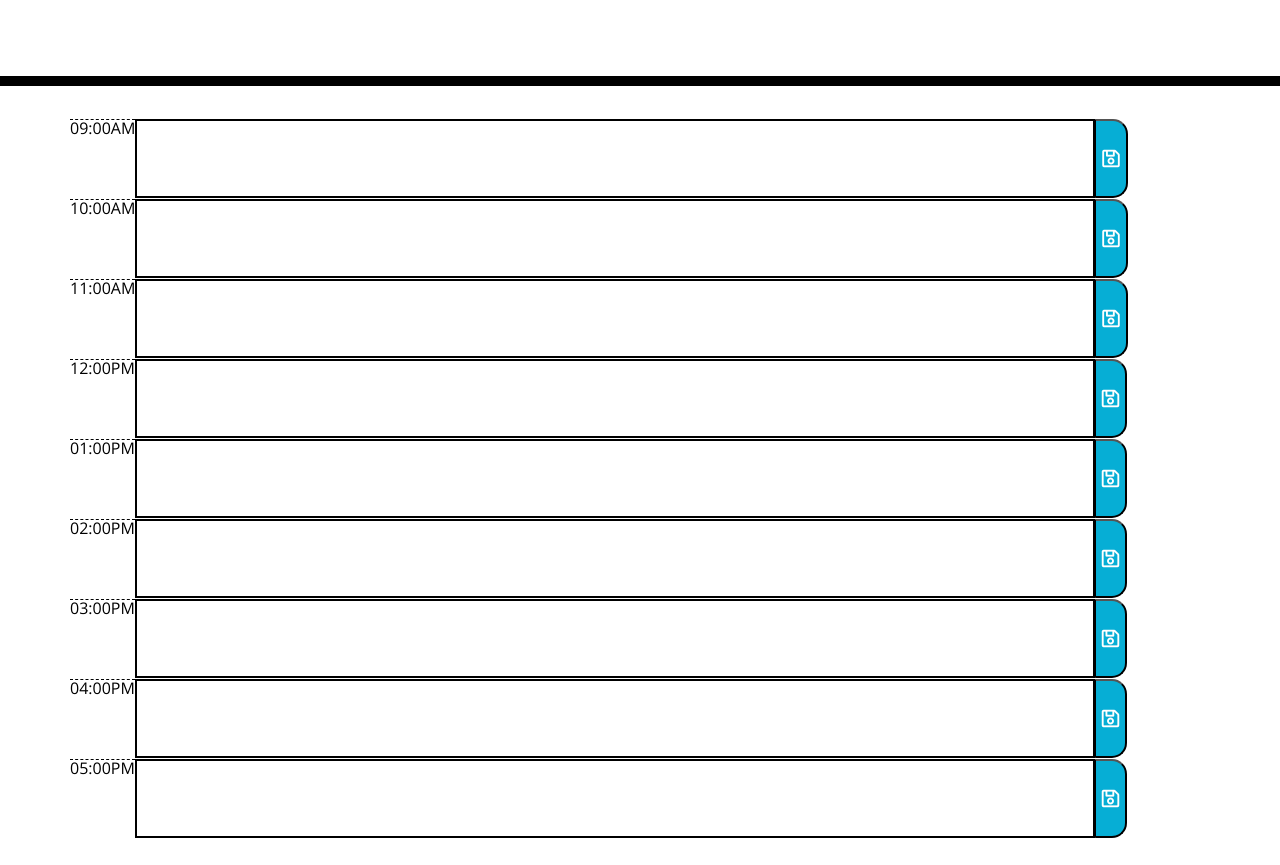
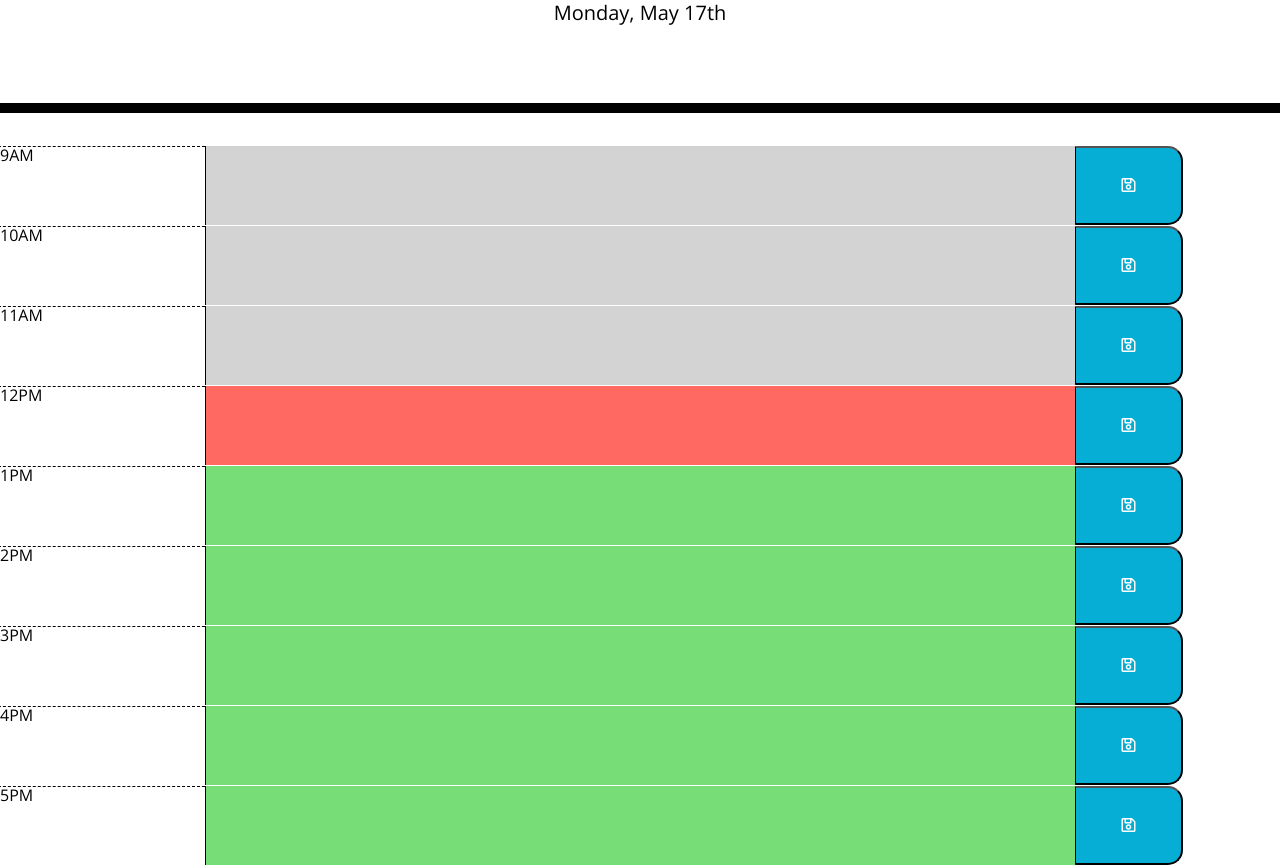
Before and after one commit to anhcu/Work-Day-Scheduler, a plain HTML site: page index.html in a window 1280 px wide. Shown: the part 182-1047 px from the top of the page. Before the commit the page ends 1020 px from the top, so only its background shows below. Drawn offline with nearby package versions, Linux system fonts and the light colour scheme.

Commit message:
update date

```diff
--- a/index.html
+++ b/index.html
@@ -18,7 +18,10 @@
       href="https://fonts.googleapis.com/css?family=Open+Sans&display=swap"
       rel="stylesheet"
     />
+
+    <link href="https://cdn.jsdelivr.net/npm/bootstrap@5.0.1/dist/css/bootstrap.min.css" rel="stylesheet" integrity="sha384-+0n0xVW2eSR5OomGNYDnhzAbDsOXxcvSN1TPprVMTNDbiYZCxYbOOl7+AMvyTG2x" crossorigin="anonymous">
     <link rel="stylesheet" href="style.css" />
+
     <title>Work Day Scheduler</title>
   </head>
 
@@ -27,74 +30,84 @@
       <h1 class="display-3">Work Day Scheduler</h1>
       <p class="lead">A simple calendar app for scheduling your work day</p>
       <p id="currentDay" class="lead"></p>
+
     </header>
 
 
-    <div class="container">
+
       <!-- Timeblocks go here -->
-        <div class="row">
-          <div class="hour">09:00AM</div>
-          <textarea></textarea>
-          <button class="saveBtn"><i class="far fa-save"></i></button>
-        </div>
+    <div class="container"></div>
+      <div class="row">
+          <div class="hour col-sm-2">9AM</div>
+          <textarea class="text col-sm-8" id="past"></textarea>
+          <button id="add" class="saveBtn () col-sm-1"><i class="far fa-save"></i></button>
+      </div>
 
-        <div class="row">
-          <div class="hour">10:00AM</div>
-          <textarea></textarea>
-          <button class="saveBtn"><i class="far fa-save"></i></button>
-        </div>
 
-        <div class="row">
-          <div class="hour">11:00AM</div>
-          <textarea></textarea>
-          <button class="saveBtn"><i class="far fa-save"></i></button>
-        </div>
+      <div class="row">
+          <div class="hour col-sm-2">10AM</div>
+          <textarea class="col-sm-8" id="past"></textarea>
+          <button class="saveBtn col-sm-1"><i class="far fa-save"></i></button>
+      </div>
 
-        <div class="row">
-          <div class="hour">12:00PM</div>
-          <textarea></textarea>
-          <button class="saveBtn"><i class="far fa-save"></i></button>
-        </div>
 
-        <div class="row">
-          <div class="hour">01:00PM</div>
-          <textarea></textarea>
-          <button class="saveBtn"><i class="far fa-save"></i></button>
-        </div>
+      <div class="row">
+          <div class="hour col-sm-2">11AM</div>
+          <textarea class="col-sm-8" id="past"></textarea>
+          <button class="saveBtn col-sm-1"><i class="far fa-save"></i></button>
+      </div>
 
-        <div class="row">
-          <div class="hour">02:00PM</div>
-          <textarea></textarea>
-          <button class="saveBtn"><i class="far fa-save"></i></button>
-        </div>
 
-        <div class="row">
-          <div class="hour">03:00PM</div>
-          <textarea></textarea>
-          <button class="saveBtn"><i class="far fa-save"></i></button>
-        </div>
+      <div class="row">
+        <div class="hour col-sm-2">12PM</div>
+        <textarea class="col-sm-8" id="present"></textarea>
+        <button class="saveBtn col-sm-1"><i class="far fa-save"></i></button>
+      </div>
 
-        <div class="row">
-          <div class="hour">04:00PM</div>
-          <textarea></textarea>
-          <button class="saveBtn"><i class="far fa-save"></i></button>
-        </div>
 
-        <div class="row">
-          <div class="hour">05:00PM</div>
-          <textarea></textarea>
-          <button class="saveBtn"><i class="far fa-save"></i></button>
-        </div>
+      <div class="row">
+        <div class="hour col-sm-2">1PM</div>
+        <textarea class="col-sm-8" id="future"></textarea>
+        <button class="saveBtn col-sm-1"><i class="far fa-save"></i></button>
+      </div>
+
+
+      <div class="row">
+          <div class="hour col-sm-2" >2PM</div>
+          <textarea class="col-sm-8"id="future"></textarea>
+          <button class="saveBtn col-sm-1"><i class="far fa-save"></i></button>
+      </div>
+
+
+      <div class="row">
+          <div class="hour col-sm-2">3PM</div>
+          <textarea class="col-sm-8" id="future"></textarea>
+          <button class="saveBtn col-sm-1"><i class="far fa-save"></i></button>
+      </div>
+
+
+      <div class="row">
+        <div class="hour col-sm-2">4PM</div>
+        <textarea class="col-sm-8" id="future"></textarea>
+        <button class="saveBtn col-sm-1"><i class="far fa-save"></i></button>
+      </div>
+
+      <div class="row">
+        <div class="hour col-sm-2">5PM</div>
+        <textarea class="col-sm-8" id="future"></textarea>
+        <button class="saveBtn col-sm-1"><i class="far fa-save"></i></button>
+      </div>
 
     </div>
 
     <script src="https://cdnjs.cloudflare.com/ajax/libs/jquery/3.2.1/jquery.min.js"></script>
     <script src="https://cdnjs.cloudflare.com/ajax/libs/moment.js/2.24.0/moment.min.js"></script>
-    <script src="lib/moment/moment.js"></script>
-    <script src="script.js"></script>
+    <!-- <script src="lib/moment/moment.js"></script>
+    <script src="script.js"></script> -->
+    <!-- <script src="https://cdn.jsdelivr.net/npm/bootstrap@5.0.1/dist/js/bootstrap.bundle.min.js" integrity="sha384-gtEjrD/SeCtmISkJkNUaaKMoLD0//ElJ19smozuHV6z3Iehds+3Ulb9Bn9Plx0x4" crossorigin="anonymous"></script> -->
 
 
-
+    <script>document.getElementById('currentDay').innerHTML = moment().format('dddd, MMMM Do');</script>
 
 
   </body>
--- a/script.js
+++ b/script.js
@@ -0,0 +1,22 @@
+var storedItem = localStorage.getItem('storedItem');
+
+function save(){
+    var item = document.getElementsByTagName('textarea')
+}
+
+// let textContent = document.getElementsByTagNameNS('textarea');
+// let add = document.getElementsByClassName('saveBtn');
+
+
+// console.log('textContent')
+
+// const text = document.querySelector('text');
+// console.log('text')
+
+
+// const button = document.querySelector('saveBtn');
+
+// text.addEventListener('input', letter => {
+//     console.log(letter)
+//     text.textContent = letter.target.value
+// })
--- a/style.css
+++ b/style.css
@@ -1,4 +1,4 @@
- body {
+body {
   font-family: 'Open Sans', sans-serif;
   font-size: 16px;
   line-height: 1;
@@ -11,8 +11,6 @@ textarea {
   color: #000000;
   border-left: 1px solid black;
   padding: 10px;
-  border: 2px solid black;
-  width: 75vw;
 }
 
 .jumbotron {
@@ -44,19 +42,19 @@ textarea {
   border-top: 1px dashed #000000;
 }
 
-.past {
+#past {
   background-color: #d3d3d3;
-  color: white;
+  color: black;
 }
 
-.present {
+#present {
   background-color: #ff6961;
-  color: white;
+  color: black;
 }
 
-.future {
+#future {
   background-color: #77dd77;
-  color: white;
+  color: black;
 }
 
 .saveBtn {
@@ -65,7 +63,6 @@ textarea {
   border-bottom-right-radius: 15px;
   background-color: #06aed5;
   color: white;
-  font-size: 20px;
 }
 
 .saveBtn i:hover {
```
